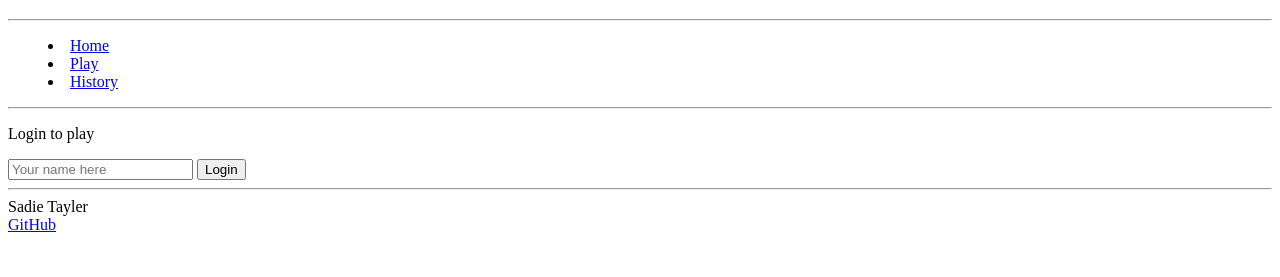
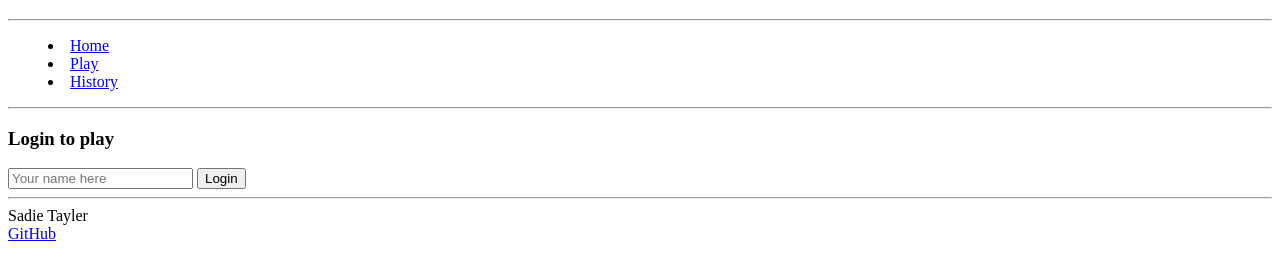
Before and after one commit to sadietayler/startup, a plain HTML site: page index.html in a window 1280 px wide. Shown: the part 61-338 px from the top of the page. Drawn offline with Linux system fonts and the light colour scheme.

Commit message:
format login header

```diff
--- a/index.html
+++ b/index.html
@@ -34,7 +34,7 @@ need images
     </header>
 
     <main>
-      <p>Login to play</p>
+      <h3>Login to play</h3>
       <form method="get" action="play.html">
         <input type="text" id="name" placeholder="Your name here" />
         <button type="submit">Login</button>
```
